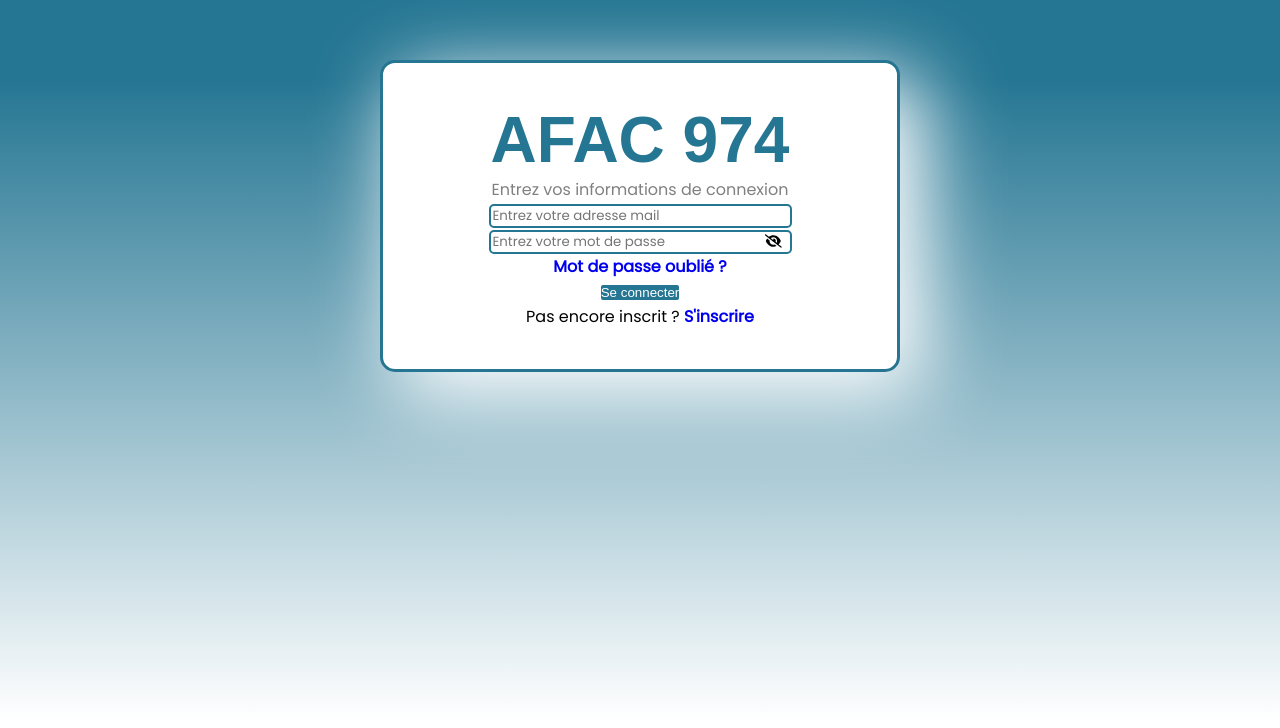
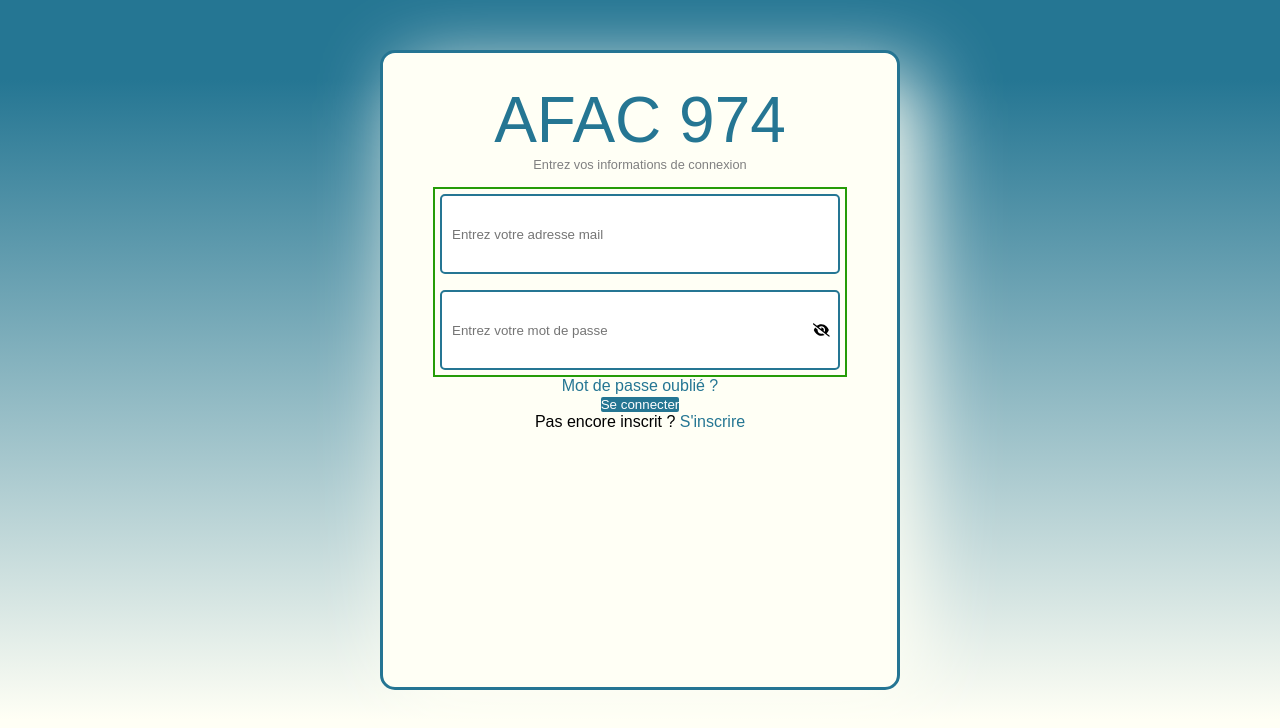
Before and after one commit to WildCodeSchool/2023-02-JS-Lille-project-3-groupe1, a React (Vite) app in the folder frontend/: page /login in a window 1280 px wide. Shown: the top 728 px of the page. Built offline with nearby package versions, Linux system fonts and the light colour scheme.

Commit message:
modification of spacing between fields

```diff
--- a/frontend/src/App.jsx
+++ b/frontend/src/App.jsx
@@ -9,14 +9,18 @@ import Carousel from "./components/Carousel/carousel";
 export default function App() {
   return (
     <div className="appcontainer">
+
       <div className="containerapp">
         <Routes>
           <Route path="/" element={<Home />} />
           <Route path="/galerie" element={<Carousel />} />
           <Route path="/apropos" element="" />
-          <Route path="/login" element={<LoginRegisterForm />} />
+          <Route path="/login" element={<LoginRegisterForm/>} />
+
         </Routes>
       </div>
+
+
     </div>
   );
 }
--- a/frontend/src/components/LoginForm/LoginRegisterForm.jsx
+++ b/frontend/src/components/LoginForm/LoginRegisterForm.jsx
@@ -47,9 +47,10 @@ function LoginRegisterForm() {
         Entrez vos informations de connexion
       </div>
       <form className="form" onSubmit={handleSubmit}>
+        <div className="text-information-input">
         <div className="input-informations">
           <span className="enter-id"></span>
-          <input
+          <input className="email-text"
             type="mail"
             placeholder="Entrez votre adresse mail"
             required
@@ -67,12 +68,11 @@ function LoginRegisterForm() {
               value={password}
               onChange={(e) => setPassword(e.target.value)}
             />
-            <button
-              className="eye-icon"
-              onClick={togglePasswordVisibility}
-            >
+
+            <button className="eye-icon" onClick={togglePasswordVisibility}>
               <FontAwesomeIcon icon={faEyeSlash} />
             </button>
+          </div>
           </div>
         </div>
         <div className="forgot-password">
@@ -83,7 +83,7 @@ function LoginRegisterForm() {
           </div>
         </div>
         <button className="submit-button text-center my-3">Se connecter</button>
-        <div className="text-center form text-muted">
+        <div className="inscription-text">
           Pas encore inscrit ? <a href="#">S'inscrire</a>
         </div>
       </form>
--- a/frontend/src/components/LoginForm/LoginRegisterStyle.scss
+++ b/frontend/src/components/LoginForm/LoginRegisterStyle.scss
@@ -1,6 +1,3 @@
-// Importation des polices Google Fonts
-@import url("https://fonts.googleapis.com/css2?family=Kaushan+Script&family=Poppins&display=swap");
-
 // Importation des variables depuis le fichier "variable.scss"
 @import "../../variable.scss";
 
@@ -13,29 +10,28 @@
 
 // Styles généraux pour le corps de la page
 body {
-  background-color: #eee;
-  height: 100vh;
-  font-family: "Poppins", sans-serif;
-  background: linear-gradient(to top, #fff 10%, #257693 90%) no-repeat;
+  font-family: $font;
+  background: linear-gradient(to top, #fffff5 10%, #257693 90%) no-repeat;
 }
 
 // Conteneur principal du formulaire
 .container-form {
   max-width: 65vh;
-  margin: 60px auto;
-  padding: 40px 40px;
-  box-shadow: 20px 20px 80px 5px #ffffff;
-  border: #257593 solid;
-  border-radius: 15px;
+  height: 80vh;
   display: flex;
   flex-direction: column;
   text-align: center;
-  background-color: #ffffff;
+  background-color: #fffff5;
   align-items: center;
+  margin: 50px auto;
+  box-shadow: 20px 20px 80px #fffff5;
+  border: #257593 solid;
+  border-radius: 15px;
+  padding: 30px 40px;
 
   a {
     text-decoration: none;
-    font-weight: bold;
+    color: #257693;
   }
 
   a:visited {
@@ -47,14 +43,15 @@ body {
 .title-form {
   font-family: $font;
   font-size: 4rem;
-  font-weight: bold;
   color: #257693;
 }
 
 // Zone pour entrer les informations
 .enter-informations {
-  font-family: "Poppins", sans-serif;
+  font-family: $font;
   color: grey;
+  font-size: 0.8rem;
+  padding-bottom: 15px;
 }
 
 // Champ de saisie
@@ -62,16 +59,22 @@ body {
   position: relative;
 }
 
+.email-text{
+  margin-bottom: 1rem;
+}
+
 .input-informations input {
-  border: none;
-  outline: none;
-  box-shadow: none;
-  width: 100%;
-  padding: 0px 2px;
-  font-family: "Poppins", sans-serif;
+  width: 50vh;
+  height: 10vh;
+  padding: 15px 10px;
+  font-family: "Pill Gothic 600mg", sans-serif;
   border: 2px solid #257693;
   border-radius: 5px;
-  padding-right: 40px;
+}
+.text-information-input{
+  border: 2px solid #259c07;
+  cursor: pointer;
+  padding: 5px;
 }
 
 .input-informations .eye-icon {
@@ -84,11 +87,15 @@ body {
   background-color: transparent;
   border: none;
   cursor: pointer;
-  padding: 0;
 }
 
 .input-informations .eye-icon:hover {
   color: #257693;
+}
+
+// Message d'erreur pour l'adresse e-mail invalide
+.error-message {
+  color: #257693; /* Couleur du texte pour l'erreur */
 }
 
 // Bouton de validation du formulaire
```
